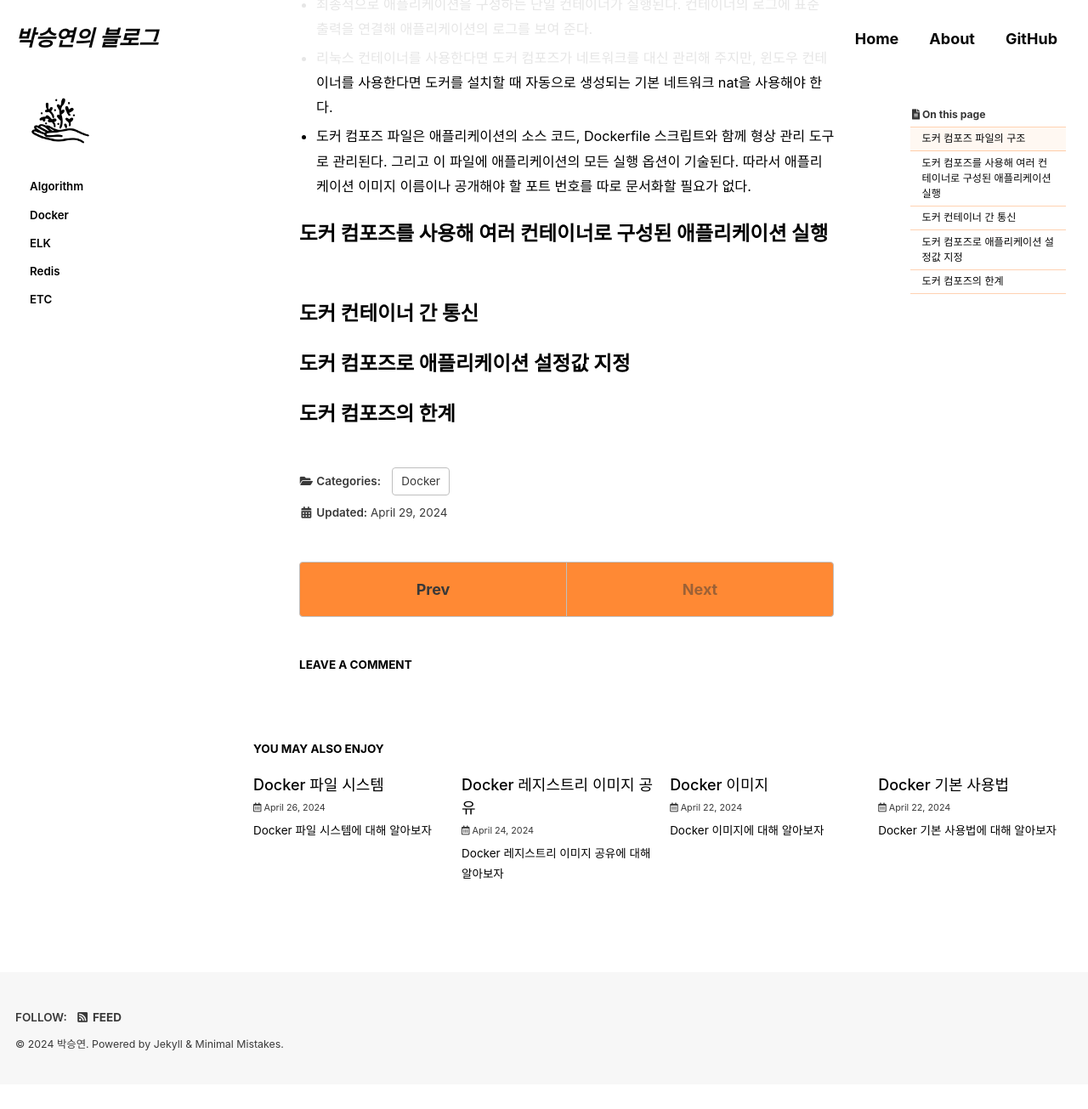
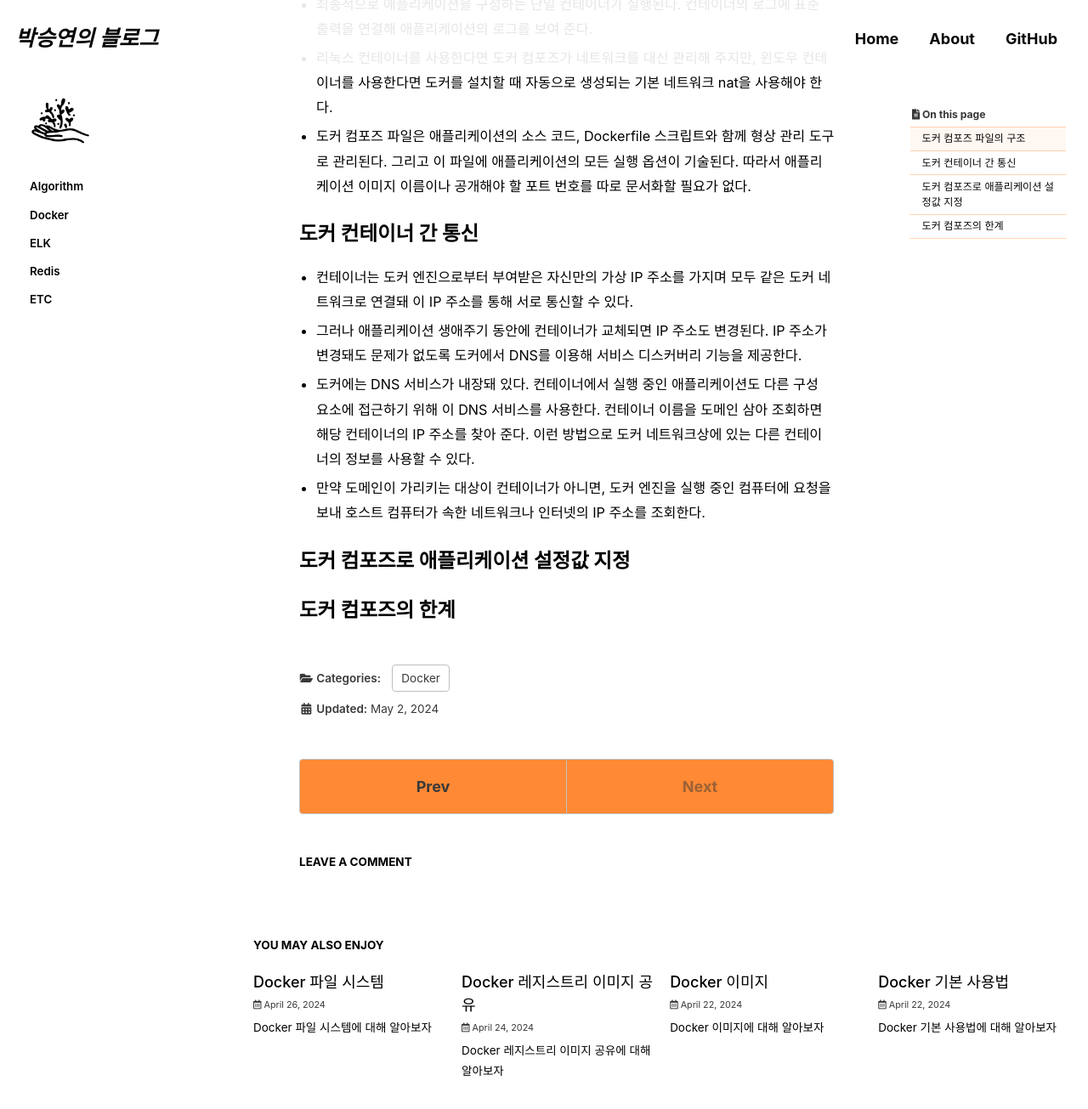
Before and after one commit to seungyeonpark/seungyeonpark.github.io, a Jekyll site: the page built from _posts/docker/2024-04-29-docker-compose.md, in a window 1280 px wide and 1400 px high, scrolled down 1934 px. Shown: the top 1305 px of the window at 85% size. Built offline with Jekyll 4.4.1, drawn with Linux system fonts in a browser that asks for light colours; cached includes are drawn as plain includes; some web fonts are replaced; comment, search, counter and statistics services are not loaded; before the commit the page ends 3211 px from its top, so only the background shows below that.

Commit message:
Docs: Docker compose

```diff
--- a/_posts/docker/2024-04-29-docker-compose.md
+++ b/_posts/docker/2024-04-29-docker-compose.md
@@ -13,7 +13,7 @@ toc: true
 toc_sticky: true
 
 date: 2024-04-29
-last_modified_at: 2024-04-29
+last_modified_at: 2024-05-02
 ---
 
 ## 도커 컴포즈 파일의 구조
@@ -65,7 +65,11 @@ docker-compose-up
 - 리눅스 컨테이너를 사용한다면 도커 컴포즈가 네트워크를 대신 관리해 주지만, 윈도우 컨테이너를 사용한다면 도커를 설치할 때 자동으로 생성되는 기본 네트워크 nat을 사용해야 한다.
 - 도커 컴포즈 파일은 애플리케이션의 소스 코드, Dockerfile 스크립트와 함께 형상 관리 도구로 관리된다. 그리고 이 파일에 애플리케이션의 모든 실행 옵션이 기술된다. 따라서 애플리케이션 이미지 이름이나 공개해야 할 포트 번호를 따로 문서화할 필요가 없다.
 
-## 도커 컴포즈를 사용해 여러 컨테이너로 구성된 애플리케이션 실행
 ## 도커 컨테이너 간 통신
+- 컨테이너는 도커 엔진으로부터 부여받은 자신만의 가상 IP 주소를 가지며 모두 같은 도커 네트워크로 연결돼 이 IP 주소를 통해 서로 통신할 수 있다.
+- 그러나 애플리케이션 생애주기 동안에 컨테이너가 교체되면 IP 주소도 변경된다. IP 주소가 변경돼도 문제가 없도록 도커에서 DNS를 이용해 서비스 디스커버리 기능을 제공한다.
+- 도커에는 DNS 서비스가 내장돼 있다. 컨테이너에서 실행 중인 애플리케이션도 다른 구성 요소에 접근하기 위해 이 DNS 서비스를 사용한다. 컨테이너 이름을 도메인 삼아 조회하면 해당 컨테이너의 IP 주소를 찾아 준다. 이런 방법으로 도커 네트워크상에 있는 다른 컨테이너의 정보를 사용할 수 있다.
+- 만약 도메인이 가리키는 대상이 컨테이너가 아니면, 도커 엔진을 실행 중인 컴퓨터에 요청을 보내 호스트 컴퓨터가 속한 네트워크나 인터넷의 IP 주소를 조회한다.
+
 ## 도커 컴포즈로 애플리케이션 설정값 지정
 ## 도커 컴포즈의 한계
```
